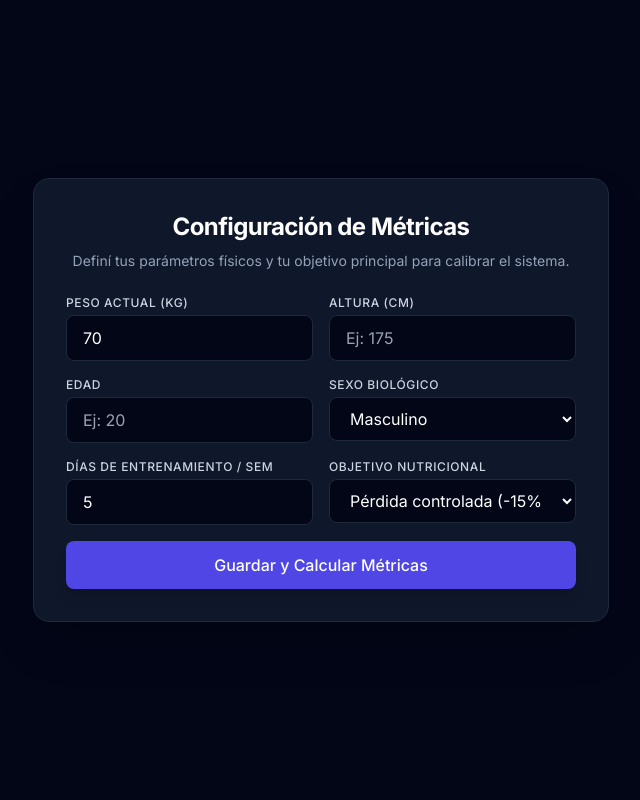
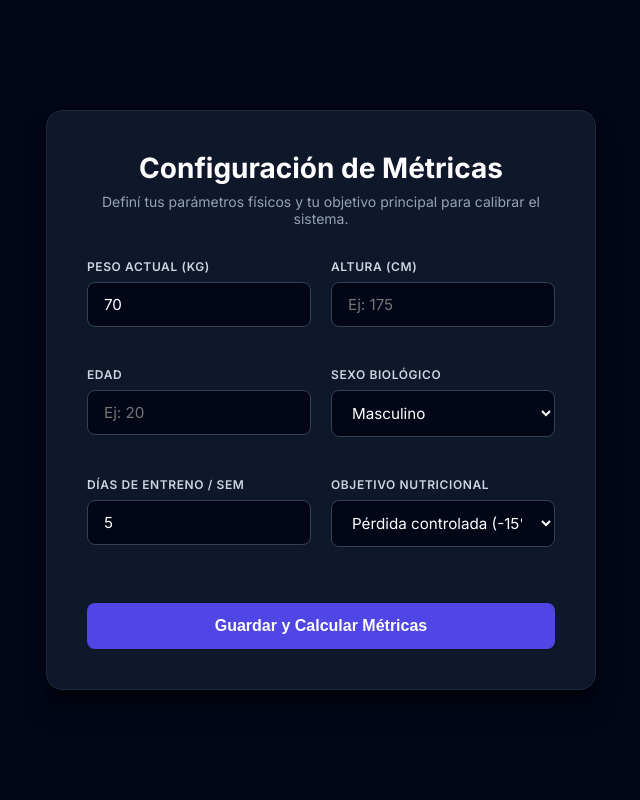
Before and after one commit to urbinatti/Urbinatti-Analytics, a Flask app: page /onboarding in a window 1280 px wide. Shown: the whole page, without its empty margins (319-959 px from the left). Run offline with Flask 3, Linux system fonts and the light colour scheme; the visitor is signed in with stand-in values (Sample User, id 1); parts of the project's set-up code (start-up, migrations or seed data) failed here and were passed over; some libraries are stand-ins or nearby versions.

Commit message:
Update onboarding.html

```diff
--- a/templates/onboarding.html
+++ b/templates/onboarding.html
@@ -4,73 +4,188 @@
     <meta charset="UTF-8">
     <meta name="viewport" content="width=device-width, initial-scale=1.0">
     <title>Configuración Inicial - Urbinatti Analytics</title>
-    <script src="https://cdn.tailwindcss.com"></script>
     <link href="https://fonts.googleapis.com/css2?family=Inter:wght@300;400;500;600;700&display=swap" rel="stylesheet">
     <style>
-        body { font-family: 'Inter', sans-serif; }
+        * {
+            box-sizing: border-box;
+            margin: 0;
+            padding: 0;
+        }
+
+        body {
+            font-family: 'Inter', sans-serif;
+            background-color: #020617;
+            color: #f8fafc;
+            min-height: 100vh;
+            display: flex;
+            align-items: center;
+            justify-content: center;
+            padding: 1rem;
+        }
+
+        .onboarding-card {
+            width: 100%;
+            max-width: 550px;
+            background-color: #0f172a;
+            border: 1px solid #1e293b;
+            border-radius: 1rem;
+            box-shadow: 0 20px 25px -5px rgba(0, 0, 0, 0.5), 0 8px 10px -6px rgba(0, 0, 0, 0.5);
+            padding: 2.5rem;
+        }
+
+        .onboarding-header {
+            text-align: center;
+            margin-bottom: 2rem;
+        }
+
+        .onboarding-header h1 {
+            font-size: 1.75rem;
+            font-weight: 700;
+            color: #ffffff;
+            margin-bottom: 0.5rem;
+        }
+
+        .onboarding-header p {
+            font-size: 0.875rem;
+            color: #94a3b8;
+        }
+
+        .form-grid {
+            display: grid;
+            grid-template-columns: 1fr 1fr;
+            gap: 1.25rem;
+            margin-bottom: 1.25rem;
+        }
+
+        .form-group {
+            display: flex;
+            flex-direction: column;
+            margin-bottom: 1.25rem;
+        }
+
+        .form-group.full-width {
+            grid-column: span 2;
+        }
+
+        label {
+            font-size: 0.75rem;
+            font-weight: 600;
+            text-transform: uppercase;
+            letter-spacing: 0.05em;
+            color: #cbd5e1;
+            margin-bottom: 0.5rem;
+        }
+
+        input, select {
+            width: 100%;
+            background-color: #020617;
+            border: 1px solid #334155;
+            border-radius: 0.50rem;
+            padding: 0.75rem 1rem;
+            color: #ffffff;
+            font-size: 0.95rem;
+            font-family: 'Inter', sans-serif;
+            transition: border-color 0.2s ease, box-shadow 0.2s ease;
+        }
+
+        input:focus, select:focus {
+            outline: none;
+            border-color: #6366f1;
+            box-shadow: 0 0 0 3px rgba(99, 102, 241, 0.2);
+        }
+
+        select option {
+            background-color: #0f172a;
+            color: #ffffff;
+        }
+
+        .submit-btn {
+            width: 100%;
+            background-color: #4f46e5;
+            color: #ffffff;
+            font-weight: 600;
+            padding: 0.875rem;
+            border: none;
+            border-radius: 0.50rem;
+            cursor: pointer;
+            font-size: 1rem;
+            transition: background-color 0.2s ease, transform 0.1s ease;
+            margin-top: 1rem;
+        }
+
+        .submit-btn:hover {
+            background-color: #4338ca;
+        }
+
+        .submit-btn:active {
+            transform: scale(0.99);
+        }
+
+        @media (max-width: 640px) {
+            .form-grid {
+                grid-template-columns: 1fr;
+            }
+            .form-group.full-width {
+                grid-column: span 1;
+            }
+            .onboarding-card {
+                padding: 1.5rem;
+            }
+        }
     </style>
 </head>
-<body class="bg-slate-950 text-slate-100 min-h-screen flex items-center justify-center p-4">
+<body>
 
-    <div class="max-w-xl w-full bg-slate-900 border border-slate-800 rounded-2xl shadow-2xl p-8 space-y-6">
-
-        <!-- Header -->
-        <div class="text-center space-y-2">
-            <h1 class="text-2xl font-bold tracking-tight text-white">Configuración de Métricas</h1>
-            <p class="text-sm text-slate-400">Definí tus parámetros físicos y tu objetivo principal para calibrar el sistema.</p>
+    <div class="onboarding-card">
+        <div class="onboarding-header">
+            <h1>Configuración de Métricas</h1>
+            <p>Definí tus parámetros físicos y tu objetivo principal para calibrar el sistema.</p>
         </div>
 
-        <!-- Formulario de Onboarding -->
-        <form action="/onboarding" method="POST" class="space-y-4">
+        <form action="/onboarding" method="POST">
 
-            <div class="grid grid-cols-1 sm:grid-cols-2 gap-4">
+            <div class="form-grid">
                 <!-- Peso -->
-                <div>
-                    <label class="block text-xs font-medium text-slate-300 uppercase tracking-wider mb-1">Peso actual (kg)</label>
-                    <input type="number" step="0.1" name="peso_kg" required value="70"
-                        class="w-full bg-slate-950 border border-slate-800 rounded-lg px-4 py-2.5 text-white focus:outline-none focus:border-indigo-500 transition-colors">
+                <div class="form-group">
+                    <label for="peso_kg">Peso actual (kg)</label>
+                    <input type="number" step="0.1" id="peso_kg" name="peso_kg" required value="70">
                 </div>
 
                 <!-- Altura -->
-                <div>
-                    <label class="block text-xs font-medium text-slate-300 uppercase tracking-wider mb-1">Altura (cm)</label>
-                    <input type="number" name="altura_cm" required placeholder="Ej: 175"
-                        class="w-full bg-slate-950 border border-slate-800 rounded-lg px-4 py-2.5 text-white focus:outline-none focus:border-indigo-500 transition-colors">
+                <div class="form-group">
+                    <label for="altura_cm">Altura (cm)</label>
+                    <input type="number" id="altura_cm" name="altura_cm" required placeholder="Ej: 175">
                 </div>
             </div>
 
-            <div class="grid grid-cols-1 sm:grid-cols-2 gap-4">
+            <div class="form-grid">
                 <!-- Edad -->
-                <div>
-                    <label class="block text-xs font-medium text-slate-300 uppercase tracking-wider mb-1">Edad</label>
-                    <input type="number" name="edad" required placeholder="Ej: 20"
-                        class="w-full bg-slate-950 border border-slate-800 rounded-lg px-4 py-2.5 text-white focus:outline-none focus:border-indigo-500 transition-colors">
+                <div class="form-group">
+                    <label for="edad">Edad</label>
+                    <input type="number" id="edad" name="edad" required placeholder="Ej: 20">
                 </div>
 
                 <!-- Sexo Biológico -->
-                <div>
-                    <label class="block text-xs font-medium text-slate-300 uppercase tracking-wider mb-1">Sexo Biológico</label>
-                    <select name="sexo" required
-                        class="w-full bg-slate-950 border border-slate-800 rounded-lg px-4 py-2.5 text-white focus:outline-none focus:border-indigo-500 transition-colors">
+                <div class="form-group">
+                    <label for="sexo">Sexo Biológico</label>
+                    <select id="sexo" name="sexo" required>
                         <option value="M">Masculino</option>
                         <option value="F">Femenino</option>
                     </select>
                 </div>
             </div>
 
-            <div class="grid grid-cols-1 sm:grid-cols-2 gap-4">
+            <div class="form-grid">
                 <!-- Días de entrenamiento -->
-                <div>
-                    <label class="block text-xs font-medium text-slate-300 uppercase tracking-wider mb-1">Días de entrenamiento / sem</label>
-                    <input type="number" name="dias_entreno" required value="5" min="0" max="7"
-                        class="w-full bg-slate-950 border border-slate-800 rounded-lg px-4 py-2.5 text-white focus:outline-none focus:border-indigo-500 transition-colors">
+                <div class="form-group">
+                    <label for="dias_entreno">Días de entreno / sem</label>
+                    <input type="number" id="dias_entreno" name="dias_entreno" required value="5" min="0" max="7">
                 </div>
 
                 <!-- Objetivo -->
-                <div>
-                    <label class="block text-xs font-medium text-slate-300 uppercase tracking-wider mb-1">Objetivo Nutricional</label>
-                    <select name="objetivo" required
-                        class="w-full bg-slate-950 border border-slate-800 rounded-lg px-4 py-2.5 text-white focus:outline-none focus:border-indigo-500 transition-colors">
+                <div class="form-group">
+                    <label for="objetivo">Objetivo Nutricional</label>
+                    <select id="objetivo" name="objetivo" required>
                         <option value="perdida_agresiva">Pérdida agresiva (-25%)</option>
                         <option value="perdida_controlada" selected>Pérdida controlada (-15%)</option>
                         <option value="mantenimiento">Mantenimiento (0%)</option>
@@ -81,8 +196,7 @@
             </div>
 
             <!-- Botón de Envío -->
-            <button type="submit"
-                class="w-full mt-6 bg-indigo-600 hover:bg-indigo-500 text-white font-medium py-3 rounded-lg shadow-lg transition-all duration-200">
+            <button type="submit" class="submit-btn">
                 Guardar y Calcular Métricas
             </button>
         </form>
```
